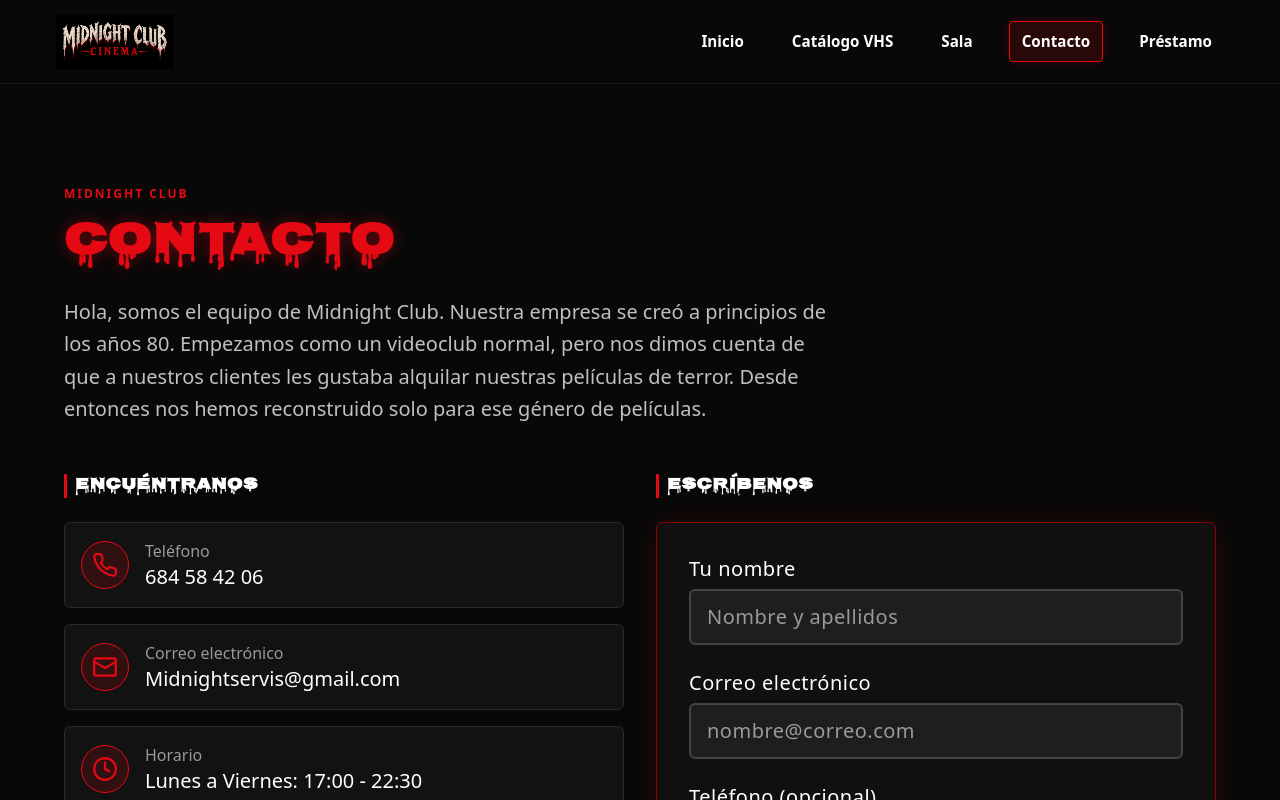
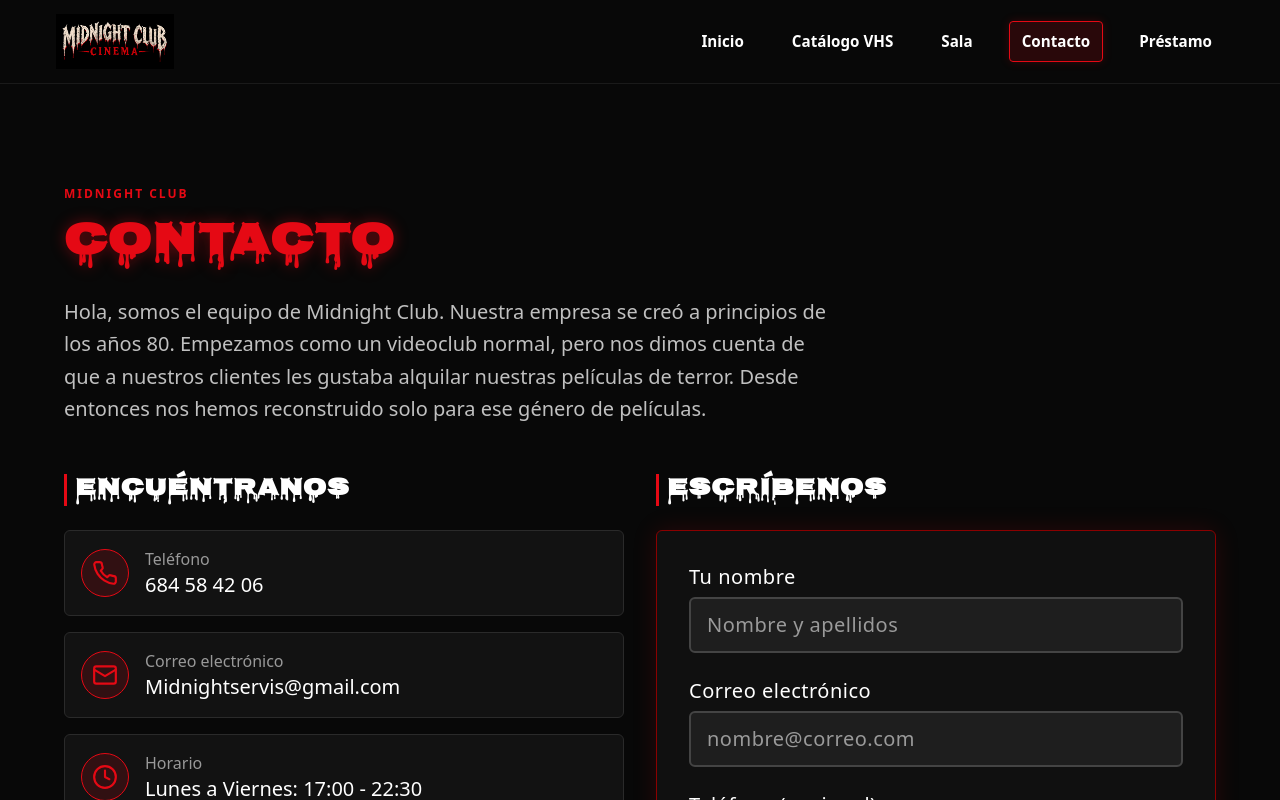
Before and after one commit to video-clubs/Video-club, a React (Vite) app: page /video-club/contacto in a window 1280 px wide. Shown: the top 800 px of the page. Built offline with nearby package versions, Linux system fonts and the light colour scheme; a web font is replaced by a local one.

Commit message:
style: adjust Contact section heading sizes

```diff
--- a/src/components/Contact/Form.jsx
+++ b/src/components/Contact/Form.jsx
@@ -43,7 +43,7 @@ function Form() {
 
   return (
     <div>
-      <h2 className="mb-6 border-l-[3px] border-[#e50914] pl-2 text-base font-bold uppercase tracking-wide text-white">
+      <h2 className="mb-6 border-l-[3px] border-[#e50914] pl-2 text-2xl font-bold uppercase tracking-wide text-white">
         Escríbenos
       </h2>
 
--- a/src/components/Contact/Info.jsx
+++ b/src/components/Contact/Info.jsx
@@ -9,7 +9,7 @@ import {
 function Info() {
   return (
     <div className="flex flex-col gap-4">
-      <h2 className="mb-2 border-l-[3px] border-[#e50914] pl-2 text-base font-bold uppercase tracking-wide text-white">
+      <h2 className="mb-2 border-l-[3px] border-[#e50914] pl-2 text-2xl font-bold uppercase tracking-wide text-white">
         Encuéntranos
       </h2>
 
```
